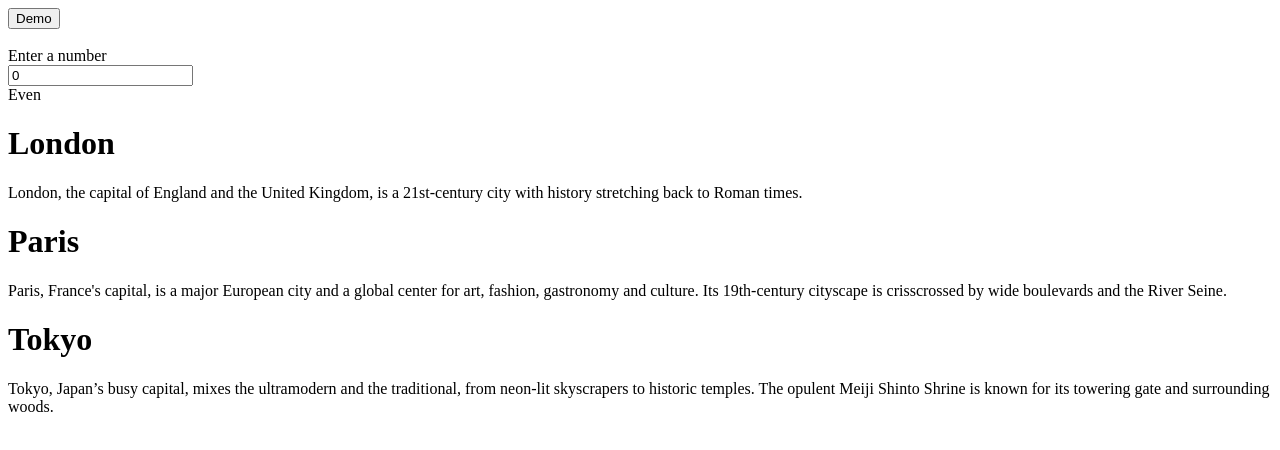
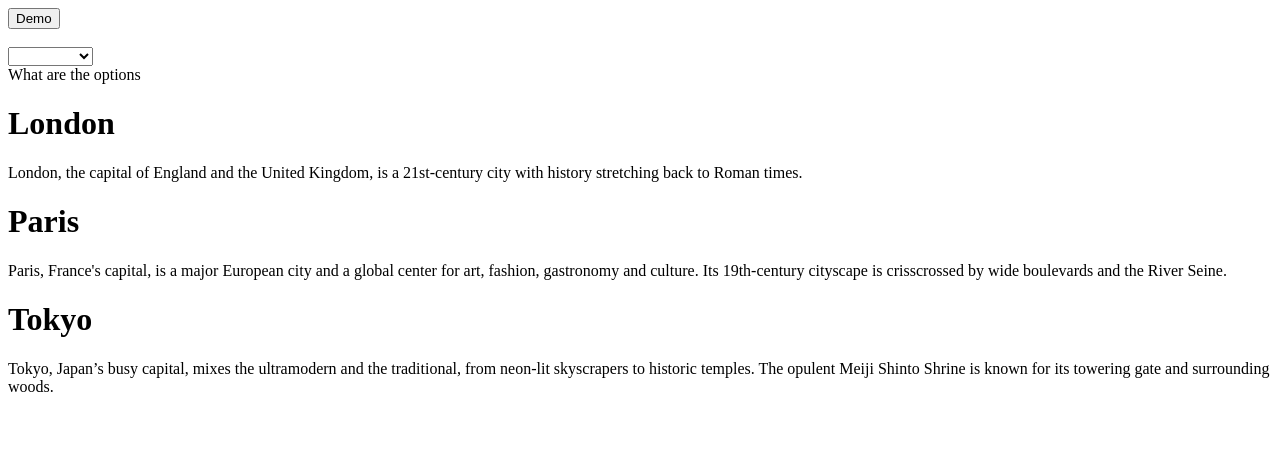
Before and after one commit to it-code-lab/angular-application, an Angular app: page / in a window 1280 px wide. Shown: the top 450 px of the page. Built offline with nearby package versions, Linux system fonts and the light colour scheme.

Commit message:
ngSwitch demo

```diff
--- a/src/app/home/home.component.html
+++ b/src/app/home/home.component.html
@@ -1,7 +1,13 @@
 <button (click)="showMsg()"> Demo </button>
 <br><br>
-Enter a number
-<br>
-<input type="text" [(ngModel)] ="firstNum" >
-<br>
-<div *ngIf='firstNum % 2 == 0'> Even</div>
+
+<select [(ngModel)]="selectedTripCost">
+    <option *ngFor="let item of ticketsCost;" [value]="item.cost">{{item.destination}}</option>
+</select>
+
+<div class='row' [ngSwitch]="selectedTripCost">
+    <div *ngSwitchCase="'200'">Looks Good</div>
+    <div *ngSwitchCase="'600'">Will think about it</div>
+    <div *ngSwitchCase="'800'">Too Expensive</div>
+    <div *ngSwitchDefault>What are the options</div>
+</div>
--- a/src/app/home/home.component.ts
+++ b/src/app/home/home.component.ts
@@ -8,7 +8,8 @@ import { Component, OnInit } from '@angular/core';
 
 export class HomeComponent implements OnInit {
 
-  firstNum: number = 0;
+  ticketsCost: any[] = [{ destination: 'Florida', cost: 800 }, { destination: 'Las Vegas', cost: 600 }, { destination: 'New York', cost: 200 }, { destination: 'Texas', cost: 200 }];
+  selectedTripCost: number = 0;
 
   constructor() { }
 
```
